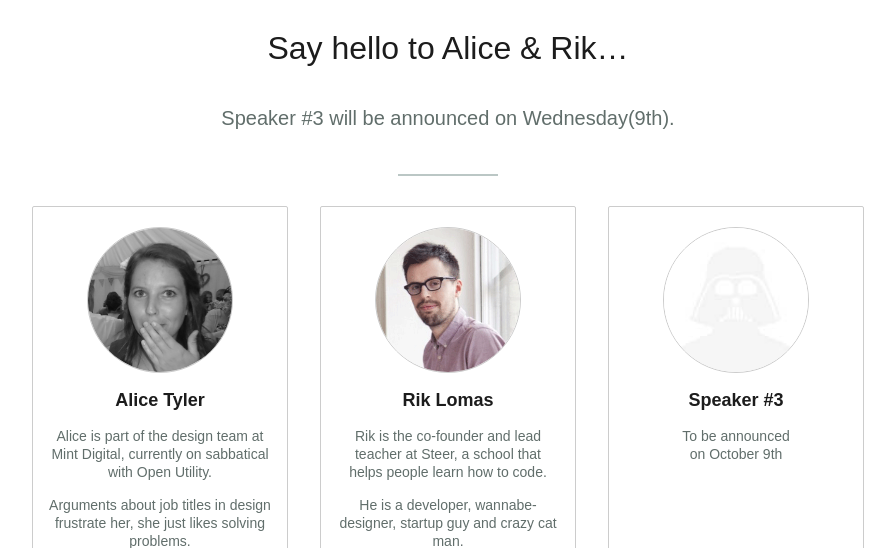
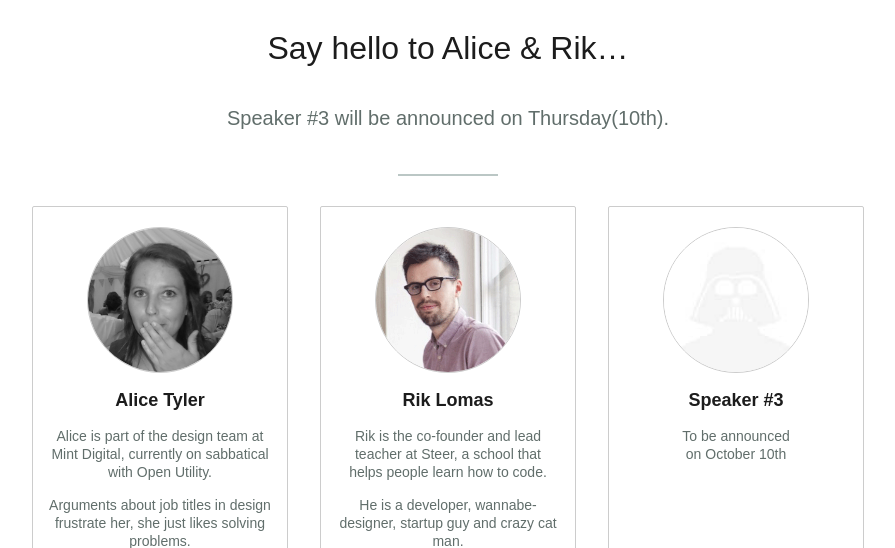
Before and after one commit to design-and-banter/db-dotcom, a Jekyll site: the page built from index.html, in a window 1280 px wide and 900 px high, scrolled down 1814 px. Shown: the part 153-701 px from the top of the window, without its empty margins (192-1087 px from the left). Built offline with Jekyll 4.4.1, drawn with Linux system fonts in a browser that asks for light colours; nearby versions of some CDN libraries; comment, search, counter and statistics services are not loaded.

Commit message:
Update dates

```diff
--- a/_includes/event.html
+++ b/_includes/event.html
@@ -35,7 +35,7 @@
       <section class="speakers" id="speakers">
         <span class="strap">This month's speakers</span>
         <h1>Say hello to Alice &amp; Rik&hellip;</h1>
-        <h2>Speaker #3 will be announced on Wednesday(9th).</h2>
+        <h2>Speaker #3 will be announced on Thursday(10th).</h2>
         <ul>
 
 
@@ -100,7 +100,7 @@
               <section class='bio'>
 
                 <h1>Speaker #3</h1>
-                <p>To be announced<br/> on October 9th</p>
+                <p>To be announced<br/> on October 10th</p>
 
               </section>
 
```
